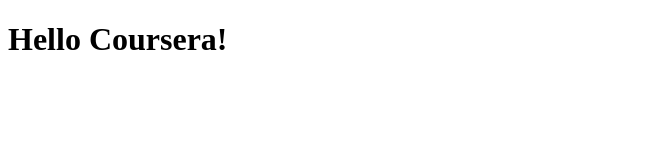
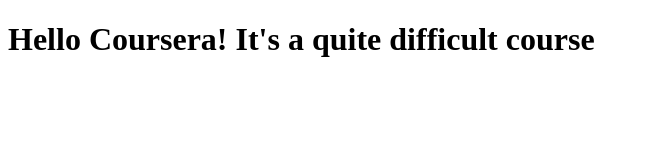
Before and after one commit to joaquingj/coursera-test, a plain HTML site: page site/index.html in a window 1280 px wide. Shown: the whole page, without its empty margins (0-649 px from the left). Drawn offline with Linux system fonts and the light colour scheme.

Commit message:
Small addition to our page content.

```diff
--- a/site/index.html
+++ b/site/index.html
@@ -4,6 +4,6 @@
 		<title>Coursera</title>
 	</head>
 	<body>
-		<H1>Hello Coursera!</H1>
+		<H1>Hello Coursera! It's a quite difficult course</H1>
 	</body>
 </html>
```
